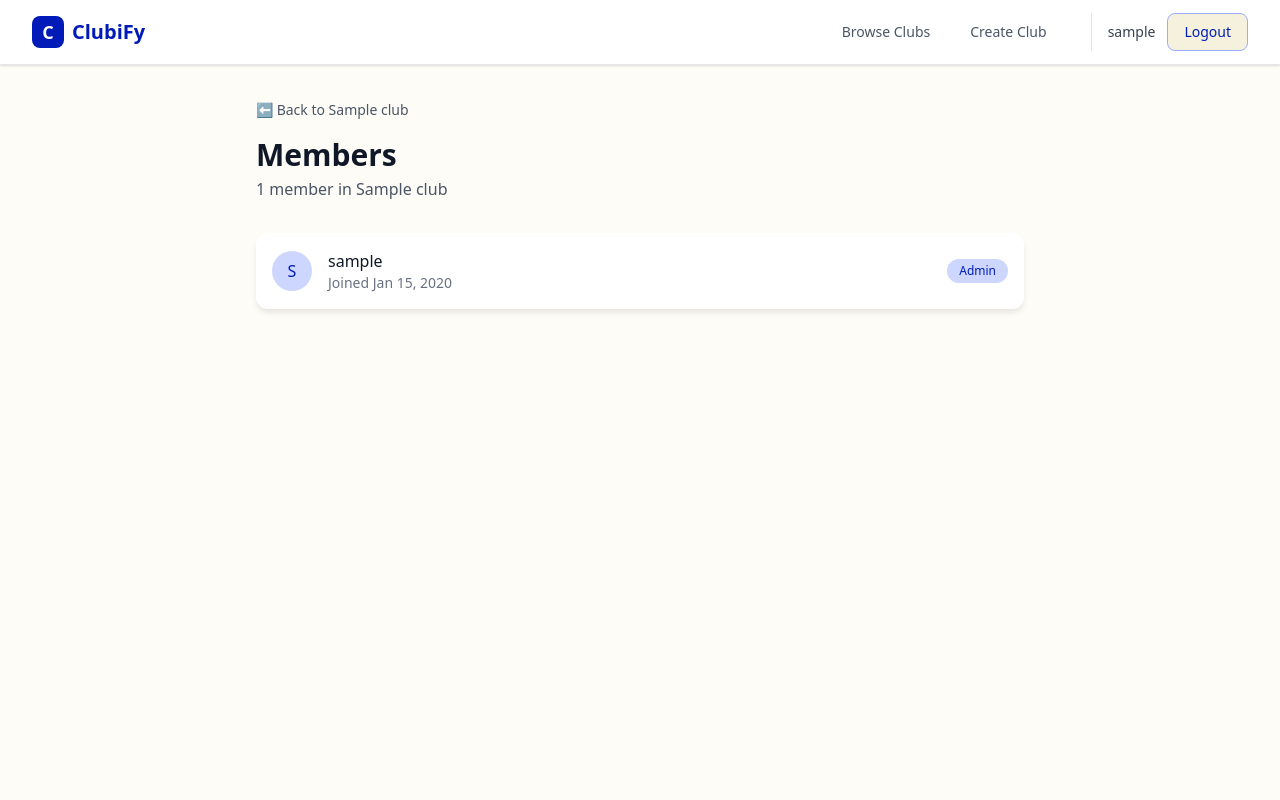
After one commit to Radib-BK/ClubiFy, a Django app: a page that uses memberships/templates/memberships/member_list.html in a window 1280 px wide. The commit adds this page. Run offline with Django 4.2, Linux system fonts and the light colour scheme; a user stored in the database is signed in; tables that the repository leaves empty hold one stand-in row (values such as "Sample post").

Commit message:
add membership and membership request models

```diff
--- a/clubify/settings.py
+++ b/clubify/settings.py
@@ -39,6 +39,7 @@ INSTALLED_APPS = [
     # Project apps
     'accounts',
     'clubs',
+    'memberships',
 ]
 
 MIDDLEWARE = [
--- a/clubify/urls.py
+++ b/clubify/urls.py
@@ -6,8 +6,7 @@ from django.views.generic import RedirectView
 urlpatterns = [
     path('admin/', admin.site.urls),
     path('accounts/', include('accounts.urls')),
-    # Temporary: redirect home to clubs list (will be replaced in checkpoint 1.4)
     path('', RedirectView.as_view(url='/clubs/', permanent=False), name='home'),
-    # Placeholder for clubs - will be implemented in checkpoint 1.2-1.5
     path('clubs/', include('clubs.urls')),
+    path('', include('memberships.urls')),
 ]
--- /dev/null
+++ b/memberships/apps.py
@@ -0,0 +1,6 @@
+from django.apps import AppConfig
+
+
+class MembershipsConfig(AppConfig):
+    default_auto_field = 'django.db.models.BigAutoField'
+    name = 'memberships'
--- /dev/null
+++ b/memberships/templates/memberships/member_list.html
@@ -0,0 +1,45 @@
+{% extends 'base.html' %}
+
+{% block title %}Members - {{ club.name }} - ClubiFy{% endblock %}
+
+{% block content %}
+<div class="max-w-3xl mx-auto">
+    <!-- Header -->
+    <div class="mb-8">
+        <a href="{% url 'clubs:club_detail' slug=club.slug %}" class="text-gray-600 hover:text-gray-900 text-sm">
+            ⬅️ Back to {{ club.name }}
+        </a>
+        <h1 class="text-3xl font-bold text-gray-900 mt-4">Members</h1>
+        <p class="text-gray-600 mt-1">{{ members.count }} member{{ members.count|pluralize }} in {{ club.name }}</p>
+    </div>
+
+    <!-- Members List -->
+    <div class="card divide-y divide-gray-100">
+        {% for member in members %}
+        <div class="p-4 flex items-center justify-between">
+            <div class="flex items-center gap-4">
+                <div class="w-10 h-10 bg-primary-100 rounded-full flex items-center justify-center">
+                    <span class="text-primary-700 font-medium">
+                        {{ member.user.username|slice:":1"|upper }}
+                    </span>
+                </div>
+                <div>
+                    <p class="font-medium text-gray-900">{{ member.user.username }}</p>
+                    <p class="text-sm text-gray-500">Joined {{ member.joined_at|date:"M j, Y" }}</p>
+                </div>
+            </div>
+            <span class="px-3 py-1 text-xs font-medium rounded-full
+                {% if member.role == 'admin' %}bg-primary-100 text-primary-700
+                {% elif member.role == 'moderator' %}bg-purple-100 text-purple-700
+                {% else %}bg-gray-100 text-gray-700{% endif %}">
+                {{ member.get_role_display }}
+            </span>
+        </div>
+        {% empty %}
+        <div class="p-8 text-center text-gray-500">
+            No members yet.
+        </div>
+        {% endfor %}
+    </div>
+</div>
+{% endblock %}
--- /dev/null
+++ b/memberships/urls.py
@@ -0,0 +1,10 @@
+from django.urls import path
+from . import views
+
+app_name = 'memberships'
+
+urlpatterns = [
+    path('clubs/<slug:slug>/join/', views.request_membership, name='request_membership'),
+    path('clubs/<slug:slug>/members/', views.member_list, name='member_list'),
+    path('clubs/<slug:slug>/requests/', views.request_list, name='request_list'),
+]
--- /dev/null
+++ b/memberships/views.py
@@ -0,0 +1,87 @@
+from django.shortcuts import render, get_object_or_404, redirect
+from django.contrib.auth.decorators import login_required
+from django.contrib import messages
+from django.http import HttpResponseForbidden
+
+from clubs.models import Club
+from .models import Membership, MembershipRequest, RoleChoices, RequestStatus
+
+
+def get_user_membership(user, club):
+    """Helper to get user's membership in a club."""
+    if not user.is_authenticated:
+        return None
+    return Membership.objects.filter(user=user, club=club).first()
+
+
+def is_club_admin(user, club):
+    """Check if user is admin of the club."""
+    membership = get_user_membership(user, club)
+    return membership and membership.is_admin
+
+
+@login_required
+def request_membership(request, slug):
+    """Handle membership request for a club."""
+    club = get_object_or_404(Club, slug=slug)
+    user = request.user
+
+    # Check if already a member
+    if Membership.objects.filter(user=user, club=club).exists():
+        messages.info(request, f'You are already a member of {club.name}.')
+        return redirect('clubs:club_detail', slug=slug)
+
+    # Check if request already exists
+    existing_request = MembershipRequest.objects.filter(user=user, club=club).first()
+
+    if existing_request:
+        if existing_request.status == RequestStatus.PENDING:
+            messages.info(request, f'Your request to join {club.name} is already pending.')
+        elif existing_request.status == RequestStatus.REJECTED:
+            messages.warning(request, f'Your previous request to join {club.name} was rejected.')
+        return redirect('clubs:club_detail', slug=slug)
+
+    # Create new membership request
+    MembershipRequest.objects.create(user=user, club=club)
+    messages.success(request, f'Your request to join {club.name} has been submitted!')
+
+    return redirect('clubs:club_detail', slug=slug)
+
+
+@login_required
+def member_list(request, slug):
+    """Display list of club members - only visible to members."""
+    club = get_object_or_404(Club, slug=slug)
+    membership = get_user_membership(request.user, club)
+
+    if not membership:
+        messages.error(request, 'You must be a member to view the member list.')
+        return redirect('clubs:club_detail', slug=slug)
+
+    members = Membership.objects.filter(club=club).select_related('user').order_by('role', '-joined_at')
+
+    return render(request, 'memberships/member_list.html', {
+        'club': club,
+        'members': members,
+        'membership': membership,
+    })
+
+
+@login_required
+def request_list(request, slug):
+    """Display pending membership requests - only visible to admin."""
+    club = get_object_or_404(Club, slug=slug)
+
+    if not is_club_admin(request.user, club):
+        messages.error(request, 'Only club admins can view membership requests.')
+        return redirect('clubs:club_detail', slug=slug)
+
+    pending_requests = MembershipRequest.objects.filter(
+        club=club,
+        status=RequestStatus.PENDING
+    ).select_related('user').order_by('-requested_at')
+
+    return render(request, 'memberships/request_list.html', {
+        'club': club,
+        'pending_requests': pending_requests,
+    })
--- a/static/css/output.css
+++ b/static/css/output.css
@@ -11,11 +11,15 @@
     --color-red-600: oklch(57.7% 0.245 27.325);
     --color-red-800: oklch(44.4% 0.177 26.899);
     --color-yellow-100: oklch(97.3% 0.071 103.193);
+    --color-yellow-700: oklch(55.4% 0.135 66.442);
     --color-yellow-800: oklch(47.6% 0.114 61.907);
     --color-green-100: oklch(96.2% 0.044 156.743);
     --color-green-800: oklch(44.8% 0.119 151.328);
     --color-blue-100: oklch(93.2% 0.032 255.585);
     --color-blue-800: oklch(42.4% 0.199 265.638);
+    --color-purple-100: oklch(94.6% 0.033 307.174);
+    --color-purple-700: oklch(49.6% 0.265 301.924);
+    --color-gray-100: oklch(96.7% 0.003 264.542);
     --color-gray-200: oklch(92.8% 0.006 264.531);
     --color-gray-400: oklch(70.7% 0.022 261.325);
     --color-gray-500: oklch(55.1% 0.027 264.364);
@@ -26,6 +30,7 @@
     --spacing: 0.25rem;
     --container-md: 28rem;
     --container-2xl: 42rem;
+    --container-3xl: 48rem;
     --container-5xl: 64rem;
     --container-7xl: 80rem;
     --text-xs: 0.75rem;
@@ -53,6 +58,7 @@
     --default-transition-timing-function: cubic-bezier(0.4, 0, 0.2, 1);
     --default-font-family: var(--font-sans);
     --default-mono-font-family: var(--font-mono);
+    --color-primary-100: #ccd6ff;
     --color-primary-200: #99adff;
     --color-primary-500: #0046FF;
     --color-primary-600: #0039cc;
@@ -216,6 +222,9 @@
   .collapse {
     visibility: collapse;
   }
+  .visible {
+    visibility: visible;
+  }
   .absolute {
     position: absolute;
   }
@@ -303,6 +312,9 @@
   .h-8 {
     height: calc(var(--spacing) * 8);
   }
+  .h-10 {
+    height: calc(var(--spacing) * 10);
+  }
   .h-14 {
     height: calc(var(--spacing) * 14);
   }
@@ -327,6 +339,9 @@
   .w-8 {
     width: calc(var(--spacing) * 8);
   }
+  .w-10 {
+    width: calc(var(--spacing) * 10);
+  }
   .w-14 {
     width: calc(var(--spacing) * 14);
   }
@@ -339,6 +354,9 @@
   .max-w-2xl {
     max-width: var(--container-2xl);
   }
+  .max-w-3xl {
+    max-width: var(--container-3xl);
+  }
   .max-w-5xl {
     max-width: var(--container-5xl);
   }
@@ -347,6 +365,9 @@
   }
   .max-w-md {
     max-width: var(--container-md);
+  }
+  .cursor-not-allowed {
+    cursor: not-allowed;
   }
   .grid-cols-1 {
     grid-template-columns: repeat(1, minmax(0, 1fr));
@@ -427,6 +448,20 @@
       margin-inline-end: calc(calc(var(--spacing) * 4) * calc(1 - var(--tw-space-x-reverse)));
     }
   }
+  .divide-y {
+    :where(& > :not(:last-child)) {
+      --tw-divide-y-reverse: 0;
+      border-bottom-style: var(--tw-border-style);
+      border-top-style: var(--tw-border-style);
+      border-top-width: calc(1px * var(--tw-divide-y-reverse));
+      border-bottom-width: calc(1px * calc(1 - var(--tw-divide-y-reverse)));
+    }
+  }
+  .divide-gray-100 {
+    :where(& > :not(:last-child)) {
+      border-color: var(--color-gray-100);
+    }
+  }
   .rounded-2xl {
     border-radius: var(--radius-2xl);
   }
@@ -481,11 +516,20 @@
   .bg-cream-100 {
     background-color: var(--color-cream-100);
   }
+  .bg-gray-100 {
+    background-color: var(--color-gray-100);
+  }
   .bg-green-100 {
     background-color: var(--color-green-100);
   }
+  .bg-primary-100 {
+    background-color: var(--color-primary-100);
+  }
   .bg-primary-700 {
     background-color: var(--color-primary-700);
+  }
+  .bg-purple-100 {
+    background-color: var(--color-purple-100);
   }
   .bg-red-100 {
     background-color: var(--color-red-100);
@@ -519,6 +563,9 @@
   }
   .px-6 {
     padding-inline: calc(var(--spacing) * 6);
+  }
+  .py-1 {
+    padding-block: calc(var(--spacing) * 1);
   }
   .py-2 {
     padding-block: calc(var(--spacing) * 2);
@@ -627,6 +674,9 @@
   .text-primary-700 {
     color: var(--color-primary-700);
   }
+  .text-purple-700 {
+    color: var(--color-purple-700);
+  }
   .text-red-600 {
     color: var(--color-red-600);
   }
@@ -636,11 +686,17 @@
   .text-white {
     color: var(--color-white);
   }
+  .text-yellow-700 {
+    color: var(--color-yellow-700);
+  }
   .text-yellow-800 {
     color: var(--color-yellow-800);
   }
   .uppercase {
     text-transform: uppercase;
+  }
+  .opacity-50 {
+    opacity: 50%;
   }
   .shadow-lg {
     --tw-shadow: 0 10px 15px -3px var(--tw-shadow-color, rgb(0 0 0 / 0.1)), 0 4px 6px -4px var(--tw-shadow-color, rgb(0 0 0 / 0.1));
@@ -689,10 +745,24 @@
       }
     }
   }
+  .hover\:text-primary-600 {
+    &:hover {
+      @media (hover: hover) {
+        color: var(--color-primary-600);
+      }
+    }
+  }
   .hover\:text-primary-700 {
     &:hover {
       @media (hover: hover) {
         color: var(--color-primary-700);
+      }
+    }
+  }
+  .hover\:underline {
+    &:hover {
+      @media (hover: hover) {
+        text-decoration-line: underline;
       }
     }
   }
@@ -850,6 +920,11 @@
   inherits: false;
   initial-value: 0;
 }
+@property --tw-divide-y-reverse {
+  syntax: "*";
+  inherits: false;
+  initial-value: 0;
+}
 @property --tw-border-style {
   syntax: "*";
   inherits: false;
@@ -937,6 +1012,7 @@
     *, ::before, ::after, ::backdrop {
       --tw-space-y-reverse: 0;
       --tw-space-x-reverse: 0;
+      --tw-divide-y-reverse: 0;
       --tw-border-style: solid;
       --tw-font-weight: initial;
       --tw-tracking: initial;
```
Also changed, not shown: clubs/templates/clubs/club_detail.html (+42 -18 lines), clubs/views.py (+36 -3 lines), memberships/admin.py (added, +19 -0 lines), memberships/models.py (added, +93 -0 lines), memberships/templates/memberships/request_list.html (added, +49 -0 lines), workflow.md (+3 -3 lines), memberships/__init__.py (added), memberships/migrations/__init__.py (added).
